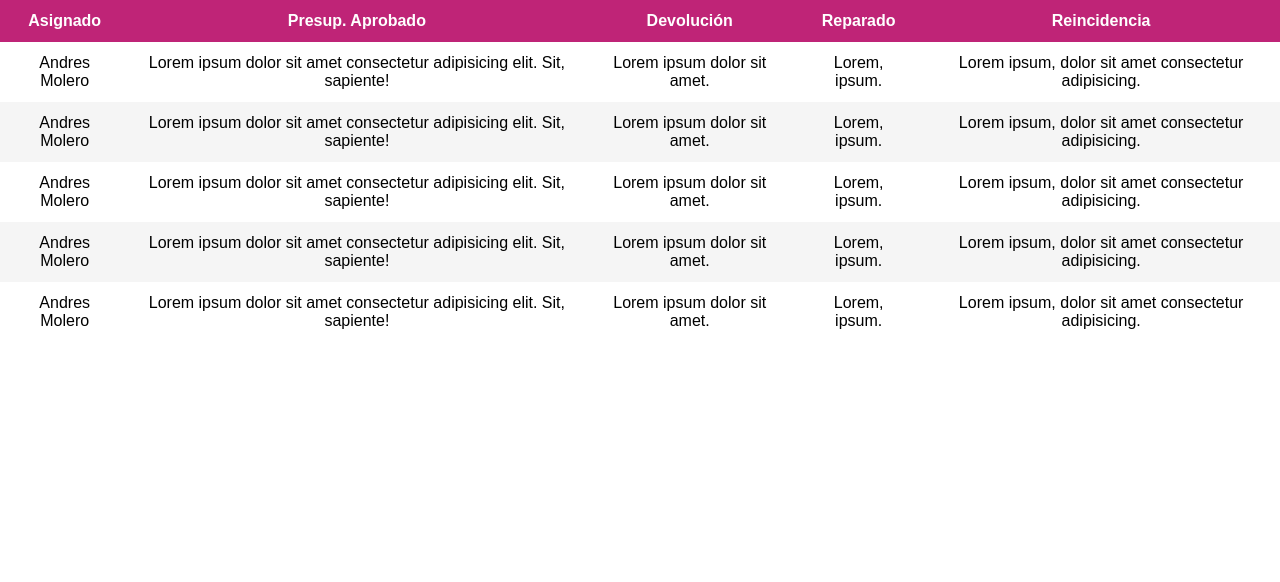
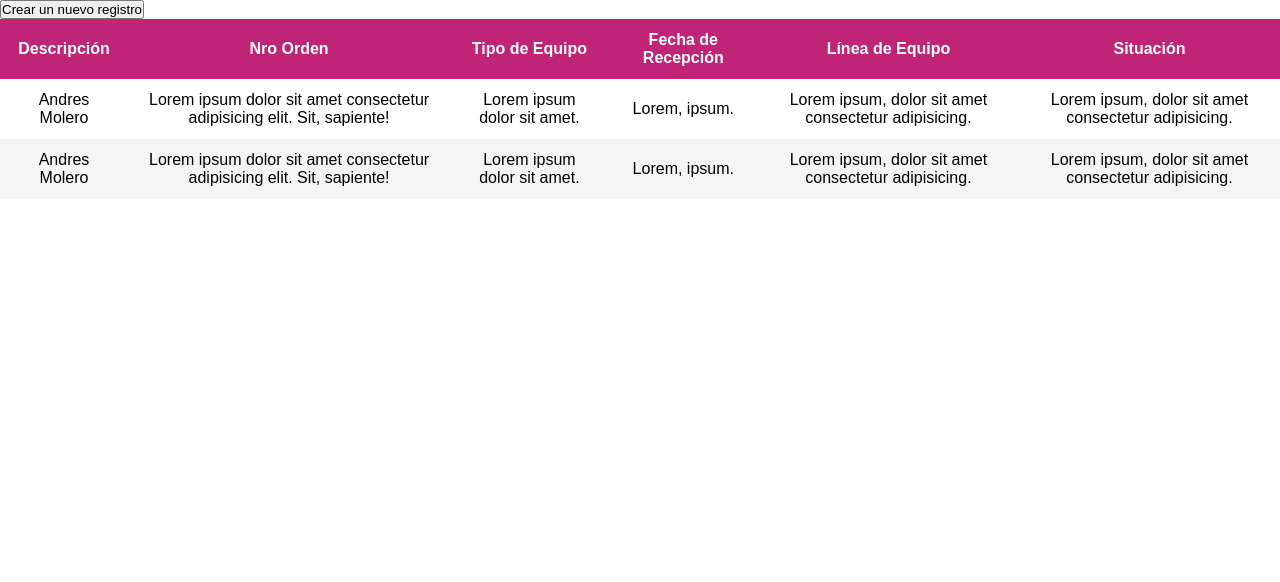
Before and after one commit to ingandresmolero/tons, a PHP site: page / in a window 1280 px wide. Shown: the part 100-682 px from the top of the page. Run offline with PHP 8.4, Linux system fonts and the light colour scheme; some libraries are stand-ins or nearby versions.

Commit message:
Crear Registro

```diff
--- a/index.php
+++ b/index.php
@@ -4,9 +4,10 @@
     <meta charset="UTF-8">
     <meta http-equiv="X-UA-Compatible" content="IE=edge">
     <meta name="viewport" content="width=device-width, initial-scale=1.0">
-    <title>ON SERVICE - SYSTEM</title>
     <link rel="stylesheet" href="./css/estilos.css">
     <link rel="stylesheet" href="./css/desktop.css" media="screen and (min-width:990px)">
+    <link rel="stylesheet" href="https://cdn.jsdelivr.net/npm/bootstrap-icons@1.9.1/font/bootstrap-icons.css">
+    <title>ON SERVICE - SYSTEM</title>
 </head>
 <body>
 
@@ -36,11 +37,9 @@
                     </a>
 
 
-
                     <a onclick="showMenu()" href="#" class="cancel__img">
-                        <img src="./css/img/cruz.png"  alt="cerrar menu para moviles">
+                        <i class="icon bi bi-x-lg"></i>
                     </a>
-
 
             </div>
         </div>
@@ -49,57 +48,68 @@
     <main>
         <div class="container">
             <div class="main__content">
-                <table class="table">
+
+                <button id="mostrarRegistro">Crear un nuevo registro</button>
+
+                <div class="main__formContainer hide" id="form">
+                    <div class="formTitle">
+                        <h2>REGISTRO</h2>
+                        <a href="" class="closeWindow"><i class="icon bi bi-x-lg"></i></a>
+                    </div>
+
+                    <form action="" method="POST" class="main__form main__form--flex main__form--registro">
+                        <label for="descripcion" class="labelDescripcion"><span>Descripción</span></label>
+                        <input type="text" name="" id="descripcion" class="" autofocus required value="">
+
+                        <label for="nroOrden" class="labelNroOrden"><span>Nro Orden</span></label>
+                        <input type="text" name="" id="nroOrden" class="" autofocus required value="">
+
+                        <label for="tipoEquipo" class="labelTipoEquipo"><span>Tipo de Equipo</span></label>
+                        <input type="text" name="" id="tipoEquipo" class="" autofocus required value="">
+
+                        <label for="fechaRecepcion" class="labelFechaRecepcion"><span>Fecha de Recepción</span></label>
+                        <input type="text" name="" id="fechaRecepcion" class="" autofocus required value="">
+
+                        <label for="lineaEquipo" class="labelLineaEquipo"><span>Línea de Equipo</span></label>
+                        <input type="text" name="" id="lineaEquipo" class="" autofocus required value="">
+
+                        <label for="situacion" class="labelSituacion"><span>Situación</span></label>
+                        <input type="text" name="" id="situacion" class="" autofocus required value="">
+
+                        <input class="btn" type="button" value="REGISTRAR">
+                    </form>
+                </div>
+
+                <table class="table" id="table">
 
                     <thead>
                         <tr>
-                            <th>Asignado</th>
-                            <th>Presup. Aprobado</th>
-                            <th>Devolución</th>
-                            <th>Reparado</th>
-                            <th>Reincidencia</th>
+                            <th>Descripción</th>
+                            <th>Nro Orden</th>
+                            <th>Tipo de Equipo</th>
+                            <th>Fecha de Recepción</th>
+                            <th>Línea de Equipo</th>
+                            <th>Situación</th>
                         </tr>
                     </thead>
 
                     <tbody>
                           <tr>
-                                <td data-label="Asignado">Andres Molero</td>
-                                <td data-label="Presup. Aprobado">Lorem ipsum dolor sit amet consectetur adipisicing elit. Sit, sapiente!</td>
-                                <td data-label="Devolución">Lorem ipsum dolor sit amet.</td>
-                                <td data-label="Reparado">Lorem, ipsum.</td>
-                                <td data-label="Reincidencia">Lorem ipsum, dolor sit amet consectetur adipisicing.</td>
+                                <td data-label="Descripción">Andres Molero</td>
+                                <td data-label="Nro Orden">Lorem ipsum dolor sit amet consectetur adipisicing elit. Sit, sapiente!</td>
+                                <td data-label="Tipo de Equipo">Lorem ipsum dolor sit amet.</td>
+                                <td data-label="Fecha de Recepción">Lorem, ipsum.</td>
+                                <td data-label="Línea de Equipo">Lorem ipsum, dolor sit amet consectetur adipisicing.</td>
+                                <td data-label="Situación">Lorem ipsum, dolor sit amet consectetur adipisicing.</td>
                           </tr>
 
                           <tr>
-                                <td data-label="Asignado">Andres Molero</td>
-                                <td data-label="Presup. Aprobado">Lorem ipsum dolor sit amet consectetur adipisicing elit. Sit, sapiente!</td>
-                                <td data-label="Devolución">Lorem ipsum dolor sit amet.</td>
-                                <td data-label="Reparado">Lorem, ipsum.</td>
-                                <td data-label="Reincidencia">Lorem ipsum, dolor sit amet consectetur adipisicing.</td>
-                          </tr>
-
-                          <tr>
-                                <td data-label="Asignado">Andres Molero</td>
-                                <td data-label="Presup. Aprobado">Lorem ipsum dolor sit amet consectetur adipisicing elit. Sit, sapiente!</td>
-                                <td data-label="Devolución">Lorem ipsum dolor sit amet.</td>
-                                <td data-label="Reparado">Lorem, ipsum.</td>
-                                <td data-label="Reincidencia">Lorem ipsum, dolor sit amet consectetur adipisicing.</td>
-                          </tr>
-
-                          <tr>
-                                <td data-label="Asignado">Andres Molero</td>
-                                <td data-label="Presup. Aprobado">Lorem ipsum dolor sit amet consectetur adipisicing elit. Sit, sapiente!</td>
-                                <td data-label="Devolución">Lorem ipsum dolor sit amet.</td>
-                                <td data-label="Reparado">Lorem, ipsum.</td>
-                                <td data-label="Reincidencia">Lorem ipsum, dolor sit amet consectetur adipisicing.</td>
-                          </tr>
-
-                          <tr>
-                                <td data-label="Asignado">Andres Molero</td>
-                                <td data-label="Presup. Aprobado">Lorem ipsum dolor sit amet consectetur adipisicing elit. Sit, sapiente!</td>
-                                <td data-label="Devolución">Lorem ipsum dolor sit amet.</td>
-                                <td data-label="Reparado">Lorem, ipsum.</td>
-                                <td data-label="Reincidencia">Lorem ipsum, dolor sit amet consectetur adipisicing.</td>
+                                <td data-label="Descripción">Andres Molero</td>
+                                <td data-label="Nro Orden">Lorem ipsum dolor sit amet consectetur adipisicing elit. Sit, sapiente!</td>
+                                <td data-label="Tipo de Equipo">Lorem ipsum dolor sit amet.</td>
+                                <td data-label="Fecha de Recepción">Lorem, ipsum.</td>
+                                <td data-label="Línea de Equipo">Lorem ipsum, dolor sit amet consectetur adipisicing.</td>
+                                <td data-label="Situación">Lorem ipsum, dolor sit amet consectetur adipisicing.</td>
                           </tr>
 
                     </tbody>
--- a/js/index.js
+++ b/js/index.js
@@ -3,3 +3,19 @@ function showMenu() {
     document.querySelector('.burgerList__img').classList.toggle('hide');
     document.querySelector('.cancel__img').classList.toggle('show');
 }
+
+const formId = document.querySelector("#form");
+const tableId = document.querySelector("#table");
+const mostrarRegistro = document.querySelector("#mostrarRegistro");
+const closeWindow = document.querySelector(".closeWindow");
+
+mostrarRegistro.addEventListener("click", () =>{
+    formId.classList.remove("hide");
+    console.log('llamando');
+});
+
+closeWindow.addEventListener("click", (event) =>{
+    event.preventDefault();
+    formId.classList.add("hide");
+    console.log('llamando');
+});
```
Also changed, not shown: css/desktop.css (+74 -0 lines), css/estilos.css (+44 -0 lines), php/con_bd.php (line endings or trailing spaces).
